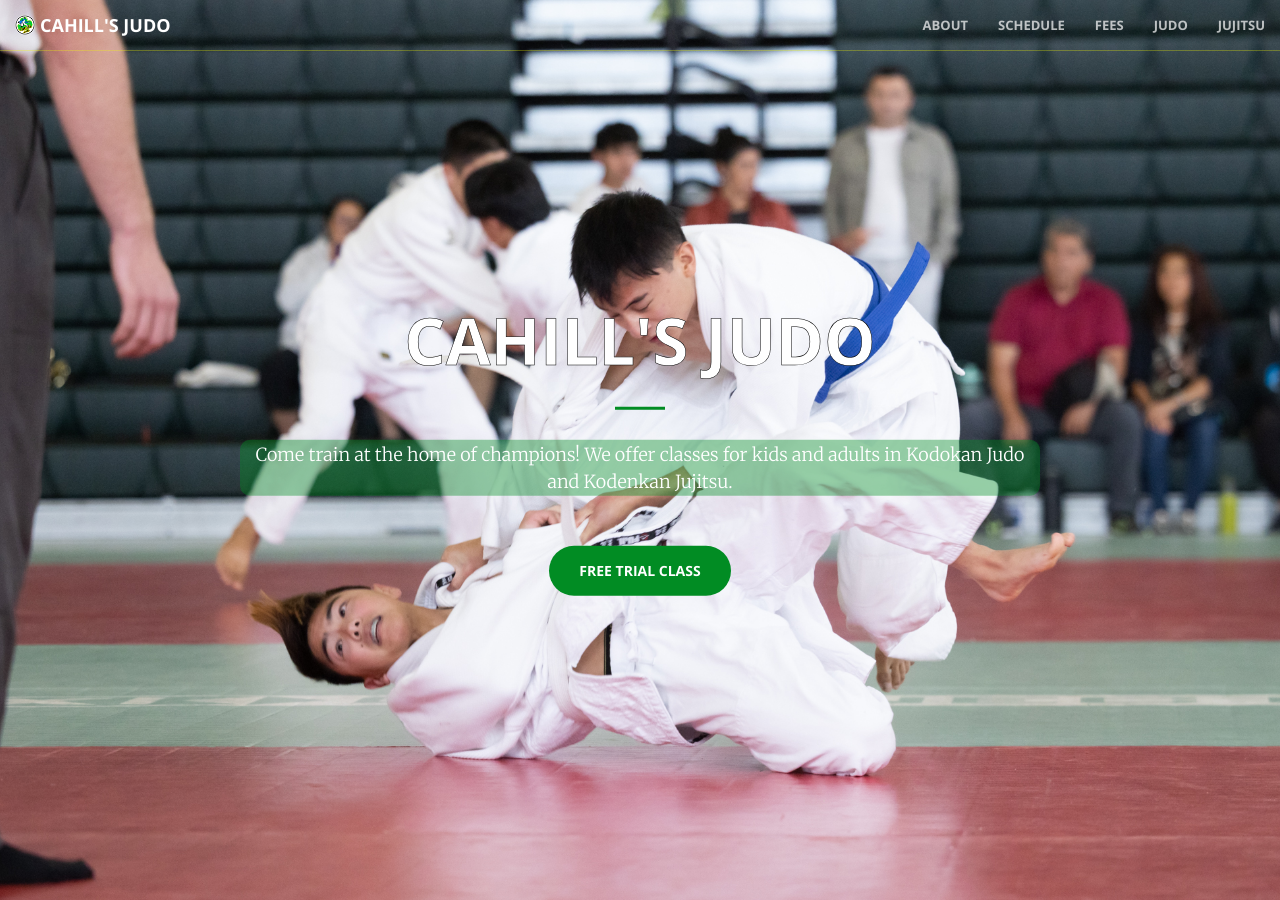
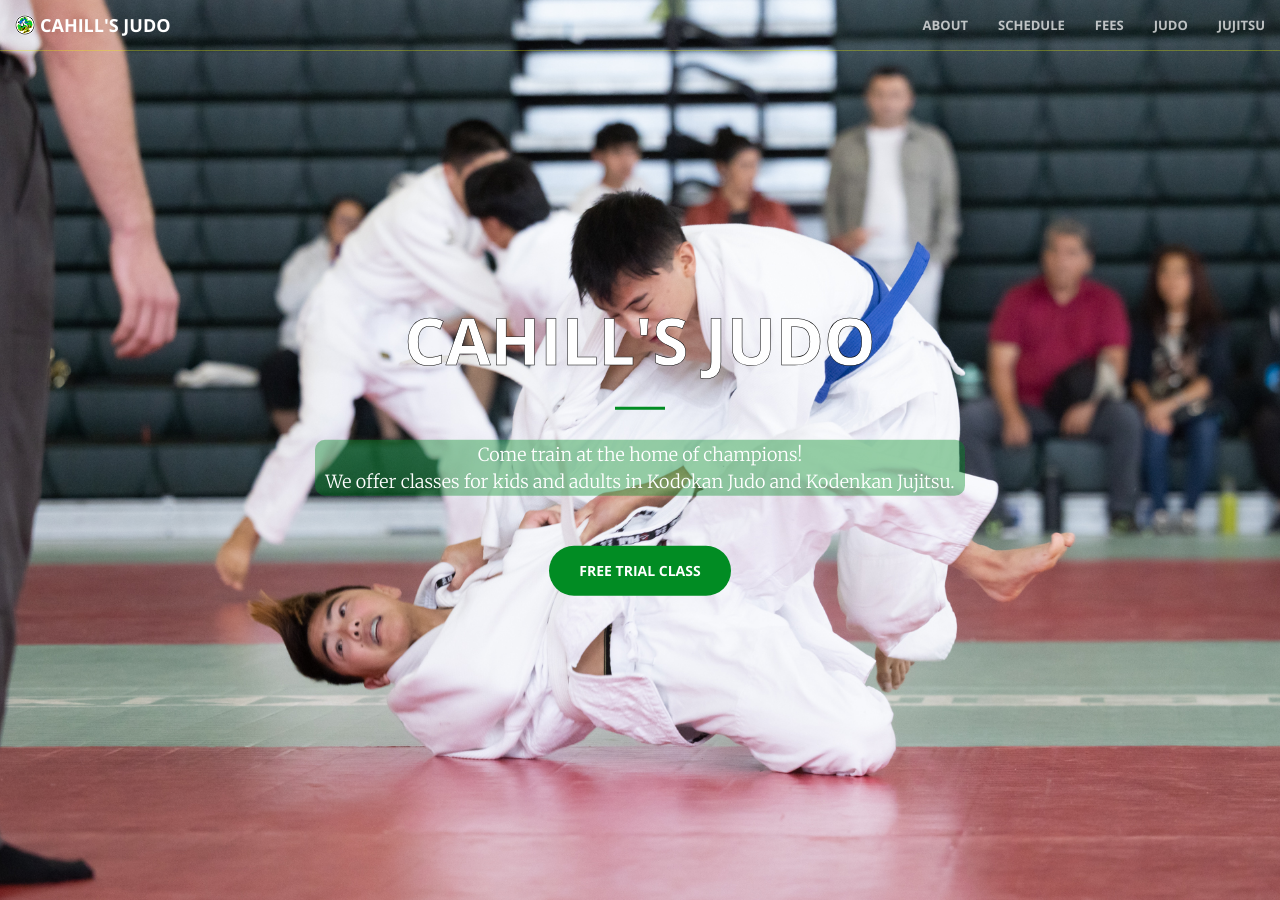
Before and after one commit to cahillsjudo/cahillsjudo.github.io, a Jekyll site: the page built from index.html, in a window 1280 px wide and 900 px high. Built offline with Jekyll 4.4.1, drawn with Linux system fonts in a browser that asks for light colours.

Commit message:
Update header.html

```diff
--- a/_includes/header.html
+++ b/_includes/header.html
@@ -3,7 +3,7 @@
         <div class="header-content-inner">
             <h1 class="hero-title">Cahill's Judo</h1>
             <hr>
-            <p class="pop-text">Come train at the home of champions! We offer classes for kids and adults in Kodokan Judo and Kodenkan Jujitsu. </p>
+            <p class="pop-text">Come train at the home of champions! <br> We offer classes for kids and adults in Kodokan Judo and Kodenkan Jujitsu. </p>
             <a href="{{ site.free_trial_url }}" class="btn btn-primary btn-xl page-scroll">Free Trial Class</a>
         </div>
     </div>
```
